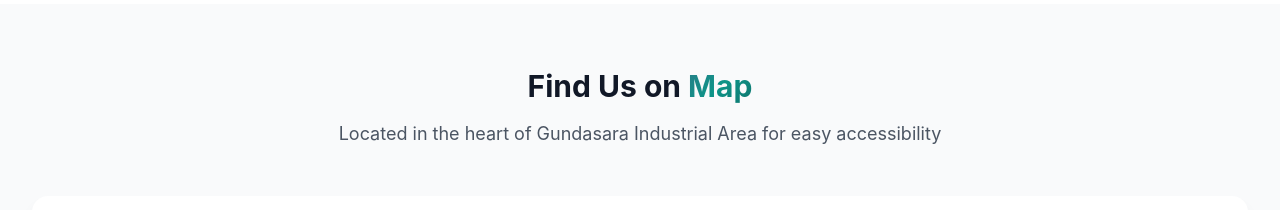
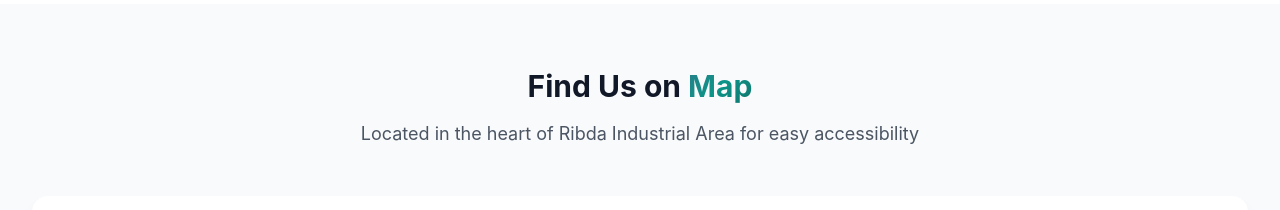
Before and after one commit to Vanshit011/polytech, a React (Vite) app: page /contact in a window 1280 px wide. Shown: the part 1220-1430 px from the top of the page. Built offline with nearby package versions, Linux system fonts and the light colour scheme.

Commit message:
video change and contact deatails changes

```diff
--- a/src/pages/Contact.tsx
+++ b/src/pages/Contact.tsx
@@ -297,7 +297,7 @@ Message: ${formData.message}`;
               Find Us on <span className="primary-text">Map</span>
             </h2>
             <p className="text-lg text-gray-600 max-w-3xl mx-auto">
-              Located in the heart of Gundasara Industrial Area for easy accessibility
+              Located in the heart of Ribda Industrial Area for easy accessibility
             </p>
           </div>
 
--- a/src/pages/Home.tsx
+++ b/src/pages/Home.tsx
@@ -8,9 +8,9 @@ import first from '../assets/first.mp4';
 // import second from '../assets/second.mp4';
 // import third from '../assets/third.mp4';
 import four from '../assets/four.mp4';
-import five from '../assets/five.mp4';
-import six from '../assets/six.mp4';
-// import seven from '../assets/seven.mp4';
+import five from '../assets/fivefinal.mp4';
+// import six from '../assets/six.mp4';
+import seven from '../assets/seven.mp4';
 // import eight from '../assets/eight.mp4';
 import nine from '../assets/nine.mp4';
 // import tenth from '../assets/tenth.mp4';
@@ -106,7 +106,7 @@ const Home: React.FC = () => {
     { title: '1. Mixing Zone', video: first as string },
     { title: '2. Ready for Melt', video: four as string },
     { title: '3. Melting Process', video: five as string },
-    { title: '4. temperature Control', video: six as string },
+    { title: '4. temperature Control', video: seven as string },
     { title: '5. Cutting', video: nine as string },
     { title: '6. High Quality Granules', video: last as string },
     // { title: 'Final Granules', video: nine as string }
```
Also changed, not shown: 1 other file (tests, documents, lock files or other folders).
